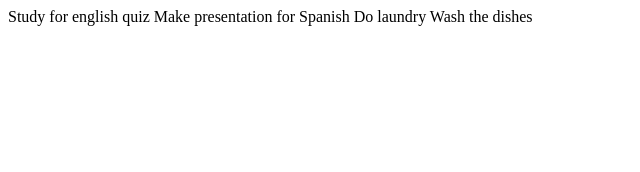
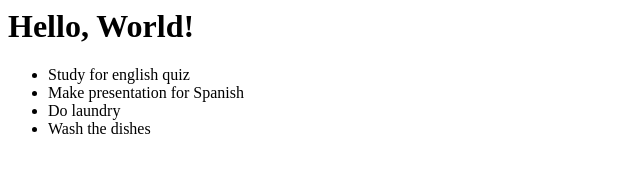
Before and after one commit to iLance1/todo_app_front_end, a plain HTML site: page index.html in a window 1280 px wide. Shown: the whole page, without its empty margins (0-640 px from the left). Drawn offline with Linux system fonts and the light colour scheme.

Commit message:
Added the list for ToDo.

```diff
--- a/index.html
+++ b/index.html
@@ -1,12 +1,14 @@
 
 <html>
   <head>
-    <title>ToDo List</title>
+    <title>ToDo Listt</title>
   </head>
-  <body>
-Study for english quiz
-Make presentation for Spanish
-Do laundry
-Wash the dishes
+  <h1>Hello, World!</h1>
+  <ul>
+<li>Study for english quiz</li>
+<li>Make presentation for Spanish</li>
+<li>Do laundry</li>
+<li>Wash the dishes</li>
+</ul>
   </body>
 </html>
```
